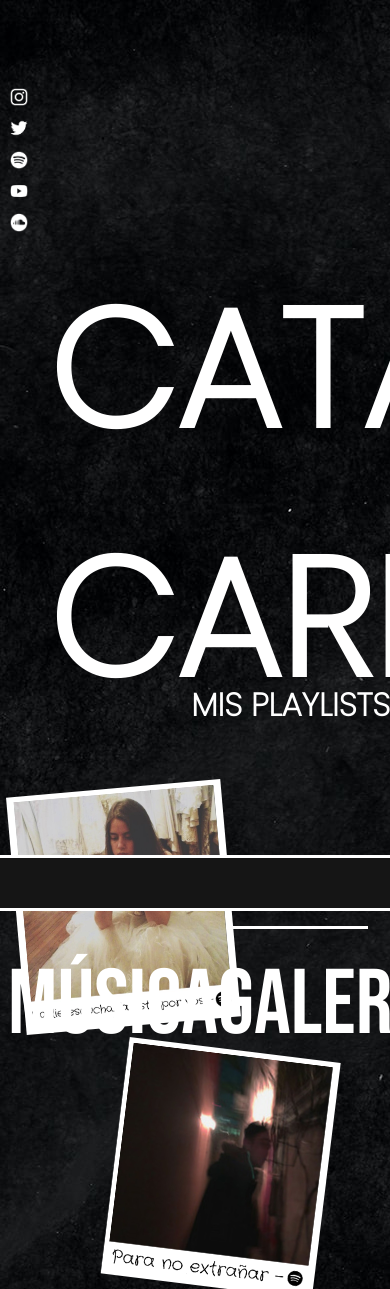
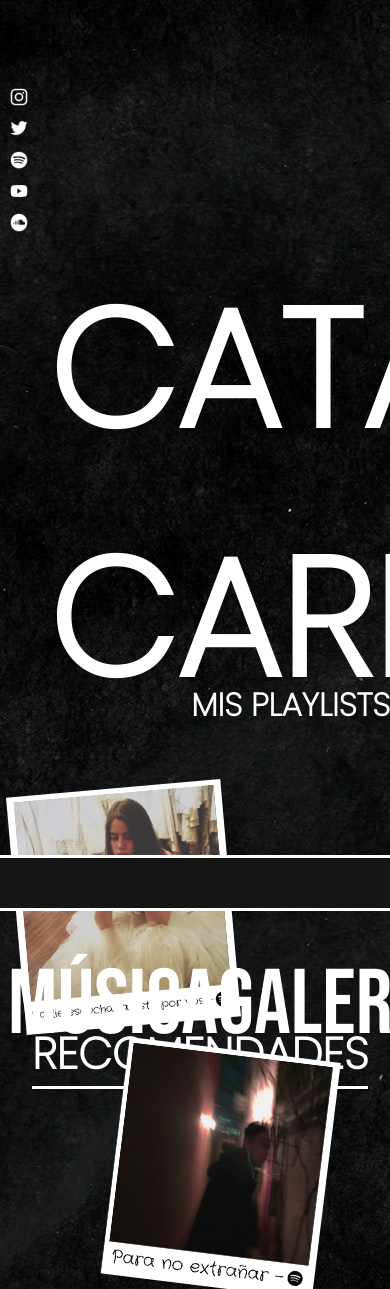
Before and after one commit to abrilaiello/proyectogit, a plain HTML site: page recomendades.html in a window 390 px wide. Shown: the top 1289 px of the page. Drawn offline with Linux system fonts and the light colour scheme.

Commit message:
cambios css

```diff
--- a/css/catcarpena.css
+++ b/css/catcarpena.css
@@ -91,7 +91,7 @@
     font-size: 400%;
     left: 2rem; }
   .h1recomendades {
-    top: 19rem;
+    top: 29rem;
     font-size: 274%;
     left: 2rem; }
   .h1contacto {
```
